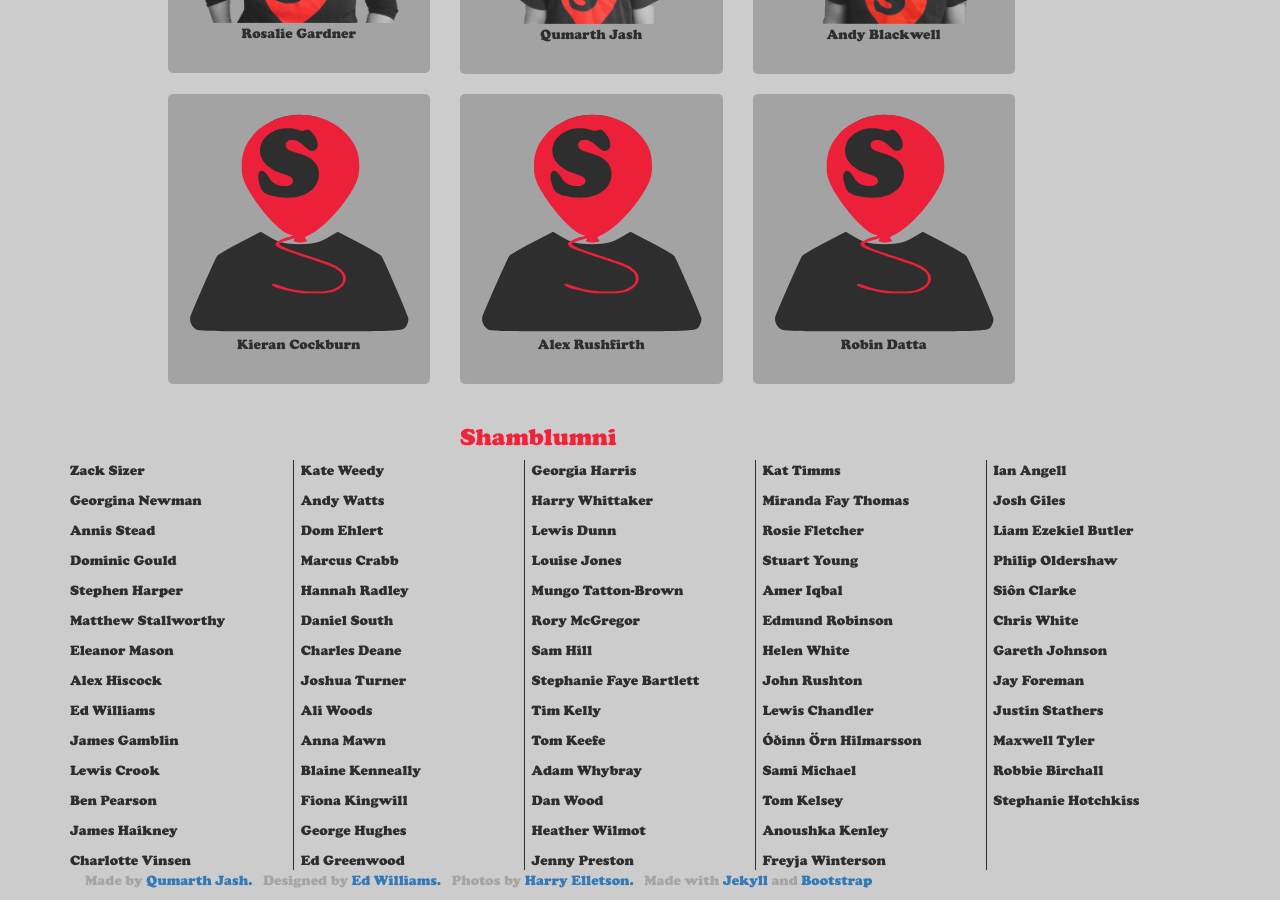
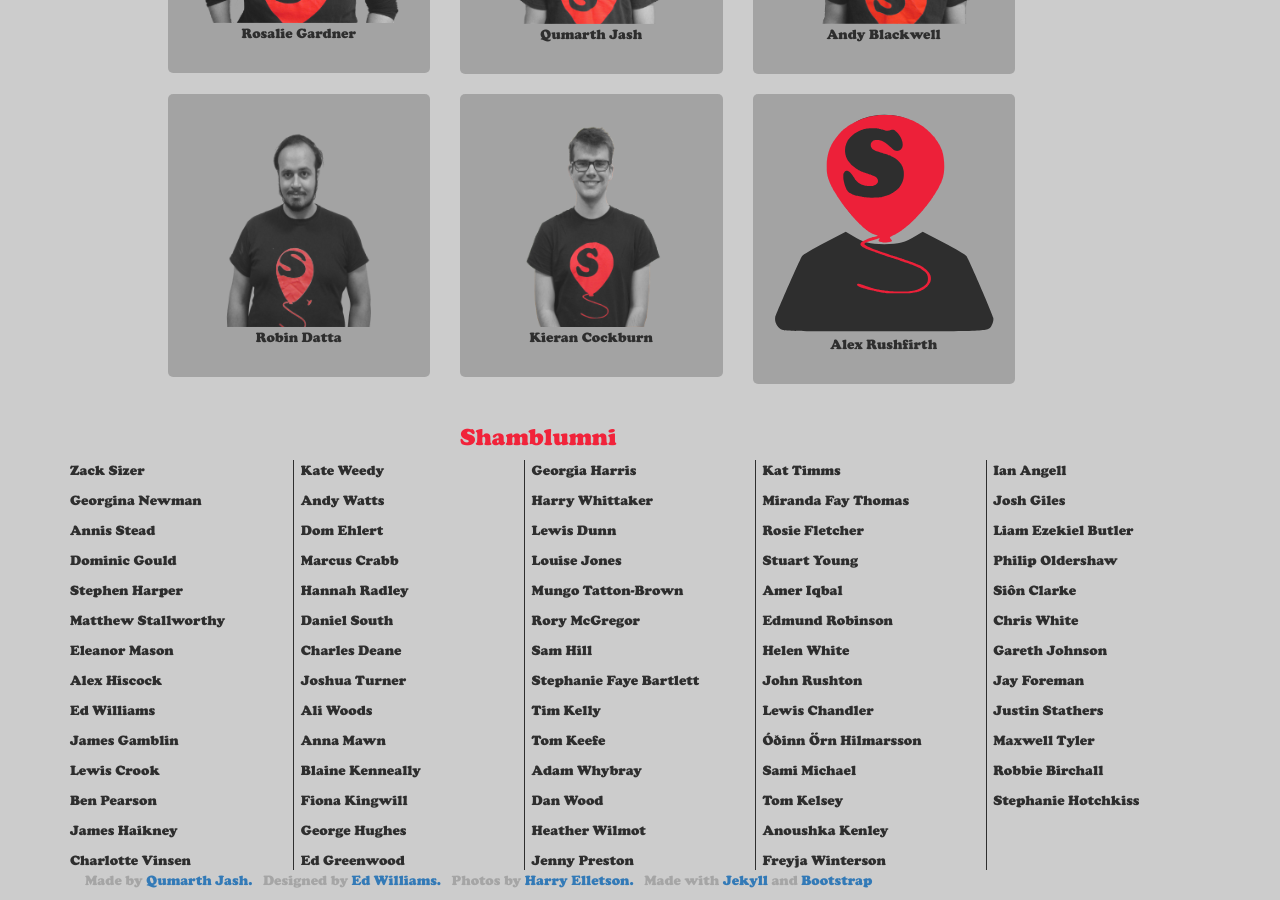
Before and after one commit to ComedySoc/shambles-website, a Jekyll site: the page built from meet.html, in a window 1280 px wide and 900 px high, scrolled down 800 px. Built offline with Jekyll 4.4.1, drawn with Linux system fonts in a browser that asks for light colours; nearby versions of some CDN libraries.

Commit message:
Photo refresh

```diff
--- a/_data/shambles.yml
+++ b/_data/shambles.yml
@@ -30,8 +30,13 @@
   left: yes
   photo: georgina.png
 
+- name: Robin Datta
+  left: no
+  photo: robin.png
+
 - name: Kieran Cockburn
   left: no
+  photo: kieran.png
 
 - name: Annis Stead
   left: yes
@@ -86,9 +91,6 @@
 
 - name: Hannah Radley
   left: yes
-
-- name: Robin Datta
-  left: no
 
 - name: Daniel South
   left: yes
```
Also changed, not shown: css/homepage-bg.jpg, img/shambles/kieran.png (added), img/shambles/robin.png (added), img/shambles/silly/kieran.png (added), img/shambles/silly/robin.png (added).
